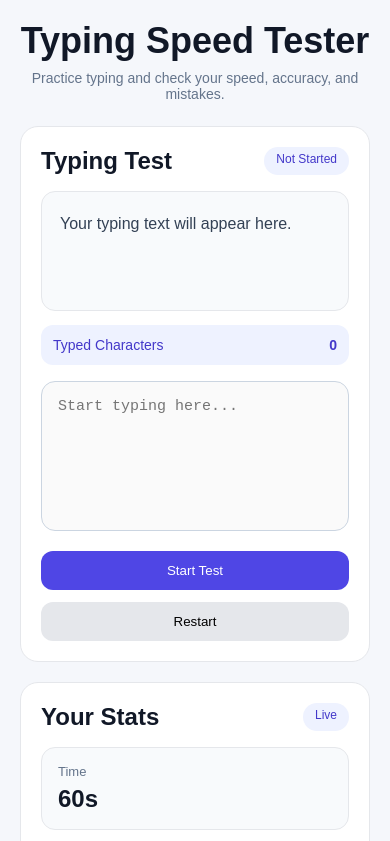
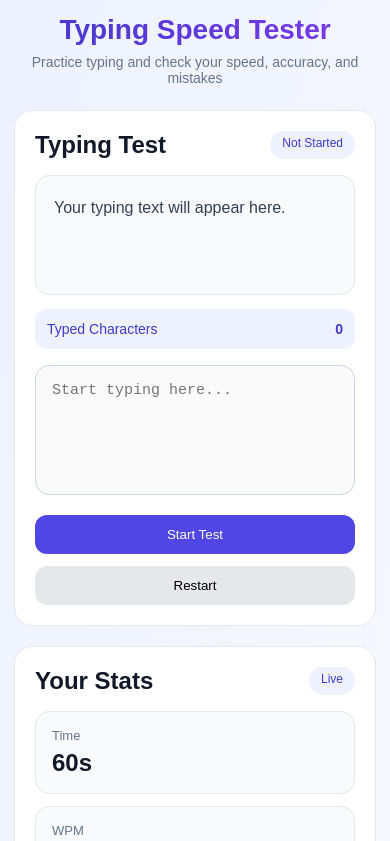
Before and after one commit to architraj99/Typing-Speed-Tester, a plain HTML site: page index.html in a window 390 px wide. Shown: the top 841 px of the page. Drawn offline with Linux system fonts and the light colour scheme.

Commit message:
Final polish and a little improvement!

```diff
--- a/index.html
+++ b/index.html
@@ -12,7 +12,7 @@
 
         <header class="hero-section">
             <h1>Typing Speed Tester</h1>
-            <p>Practice typing and check your speed, accuracy, and mistakes.</p>
+            <p>Practice typing and check your speed, accuracy, and mistakes</p>
         </header>
 
         <main class="main-layout">
--- a/style.css
+++ b/style.css
@@ -6,7 +6,7 @@
 
 body {
     font-family: Arial, Helvetica, sans-serif;
-    background: #f5f7fb;
+    background: linear-gradient(to bottom right, #eef2ff, #f8fafc);
     color: #111827;
 }
 
@@ -24,6 +24,9 @@ body {
 .hero-section h1 {
     font-size: 36px;
     margin-bottom: 8px;
+    background: linear-gradient(to right, #4338ca, #7c3aed);
+    -webkit-background-clip: text;
+    -webkit-text-fill-color: transparent;
 }
 
 .hero-section p {
@@ -44,6 +47,14 @@ body {
     border: 1px solid #e5e7eb;
     border-radius: 18px;
     padding: 20px;
+    transition: 0.25s ease;
+}
+
+.typing-card:hover,
+.stats-card:hover,
+.result-card:hover {
+    transform: translateY(-3px);
+    box-shadow: 0 10px 25px rgba(0,0,0,0.06);
 }
 
 .result-card {
@@ -115,10 +126,12 @@ textarea {
     font-size: 15px;
     resize: none;
     outline: none;
+    transition: 0.2s ease;
 }
 
 textarea:focus {
     border-color: #4f46e5;
+    box-shadow: 0 0 0 4px rgba(79,70,229,0.12);
 }
 
 .button-row {
@@ -132,6 +145,12 @@ button {
     padding: 12px;
     border-radius: 12px;
     cursor: pointer;
+    transition: 0.2s ease;
+}
+
+button:hover {
+    transform: translateY(-1px);
+    opacity: 0.95;
 }
 
 #startBtn {
@@ -187,18 +206,34 @@ button {
     line-height: 1.7;
 }
 
+.result-box strong {
+    color: #111827;
+}
+
 @media (max-width: 800px) {
 
     .main-layout {
         grid-template-columns: 1fr;
     }
-
     .result-card {
         grid-column: auto;
     }
-
     .button-row {
         flex-direction: column;
     }
 
 }
+
+@media (max-width: 600px) {
+
+    .page {
+        padding: 14px;
+    }
+    .hero-section h1 {
+        font-size: 28px;
+    }
+    textarea {
+        height: 130px;
+    }
+
+}
```
